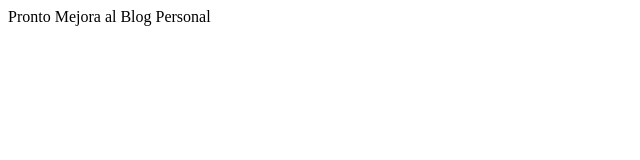
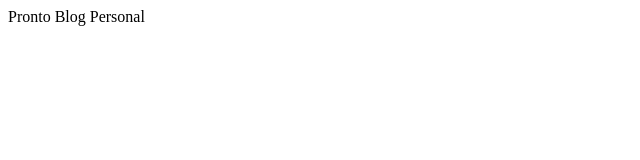
Before and after one commit to Sebas1130/Sebas1130.github.io, a plain HTML site: page index.html in a window 1280 px wide. Shown: the full height of the page, 0-640 px from the left. Drawn offline with Linux system fonts and the light colour scheme.

Commit message:
Borramos una parte del parrafo del index

```diff
--- a/index.html
+++ b/index.html
@@ -7,6 +7,6 @@
     <title>Blog</title>
 </head>
 <body>
-    <div>Pronto Mejora al Blog Personal </div>
+    <div>Pronto Blog Personal </div>
 </body>
 </html>
```
